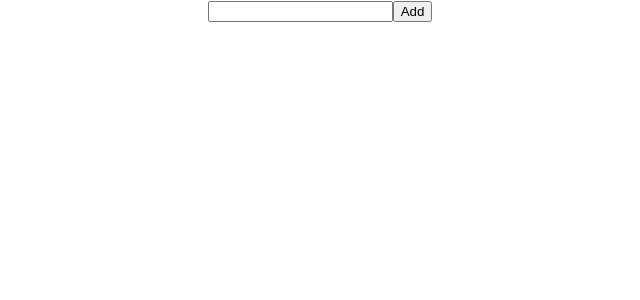
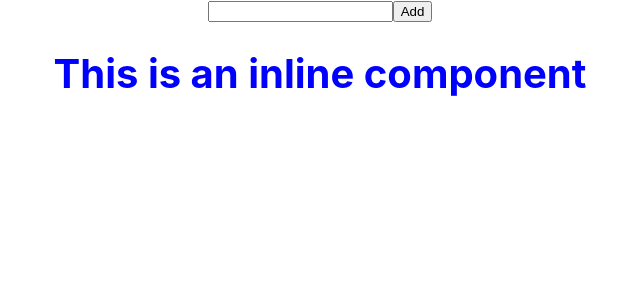
Before and after one commit to JimChristian21/todo-app-react, a React (Create React App) app: page / in a window 1280 px wide. Shown: the top 300 px of the page, without its empty margins (320-960 px from the left). Built offline with nearby package versions, Linux system fonts and the light colour scheme.

Commit message:
Added inline style

```diff
--- a/src/App.js
+++ b/src/App.js
@@ -2,11 +2,13 @@
 import './App.css';
 import Todo from "./components/Todo";
 import ListItem from "./components/ListItem";
+import InlineComponent from "./components/InlineComponent";
 
 function App() {
   return (
     <div className="App">
       <Todo/>
+      <InlineComponent/>
     </div>
   );
 }
--- /dev/null
+++ b/src/components/InlineComponent.js
@@ -0,0 +1,12 @@
+const header = {
+    color: "blue",
+    fontSize: "40px",
+}
+
+export default function InlineComponent() {
+    return (
+        <div>
+            <h1 style={header}>This is an inline component</h1>
+        </div>
+    );
+}
```
